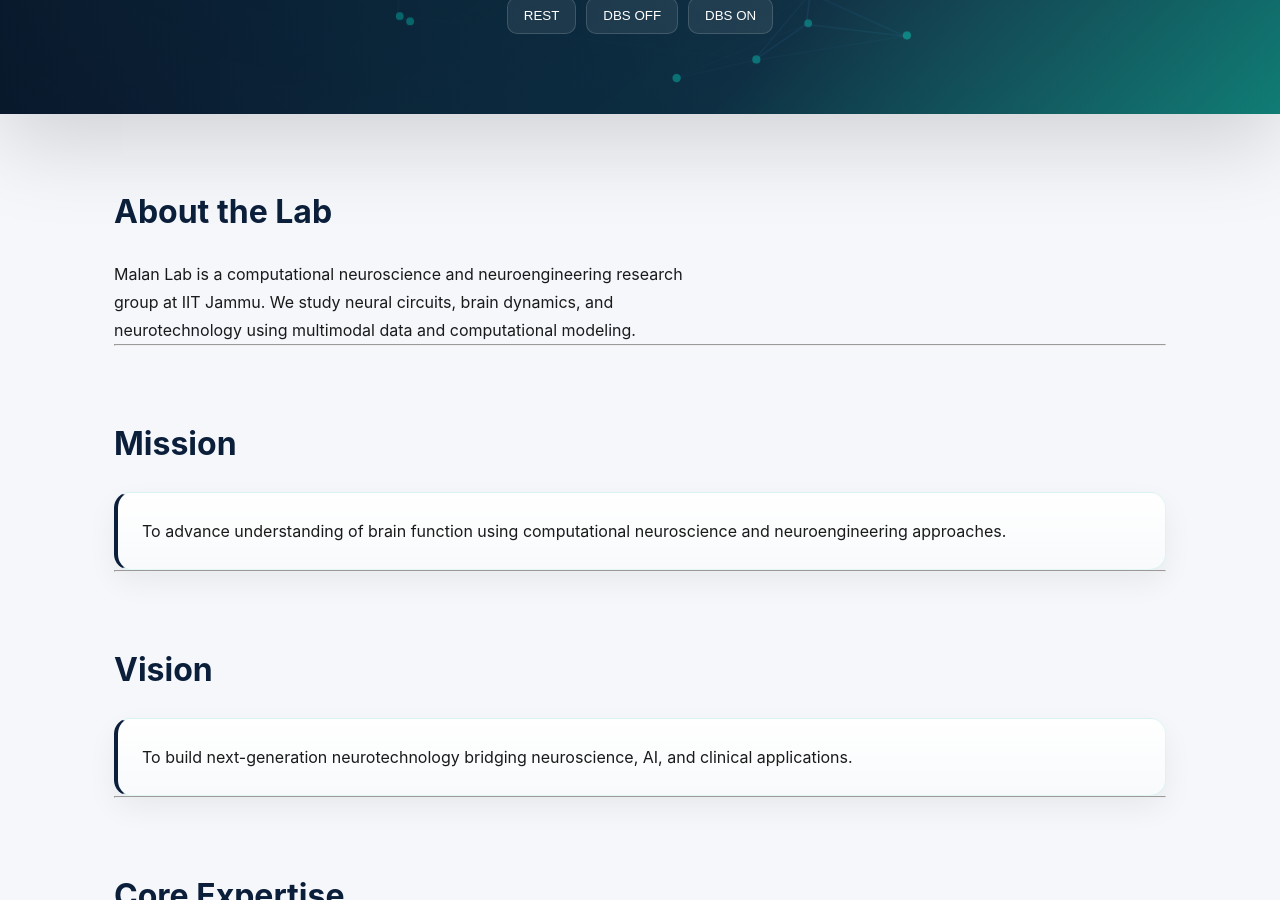
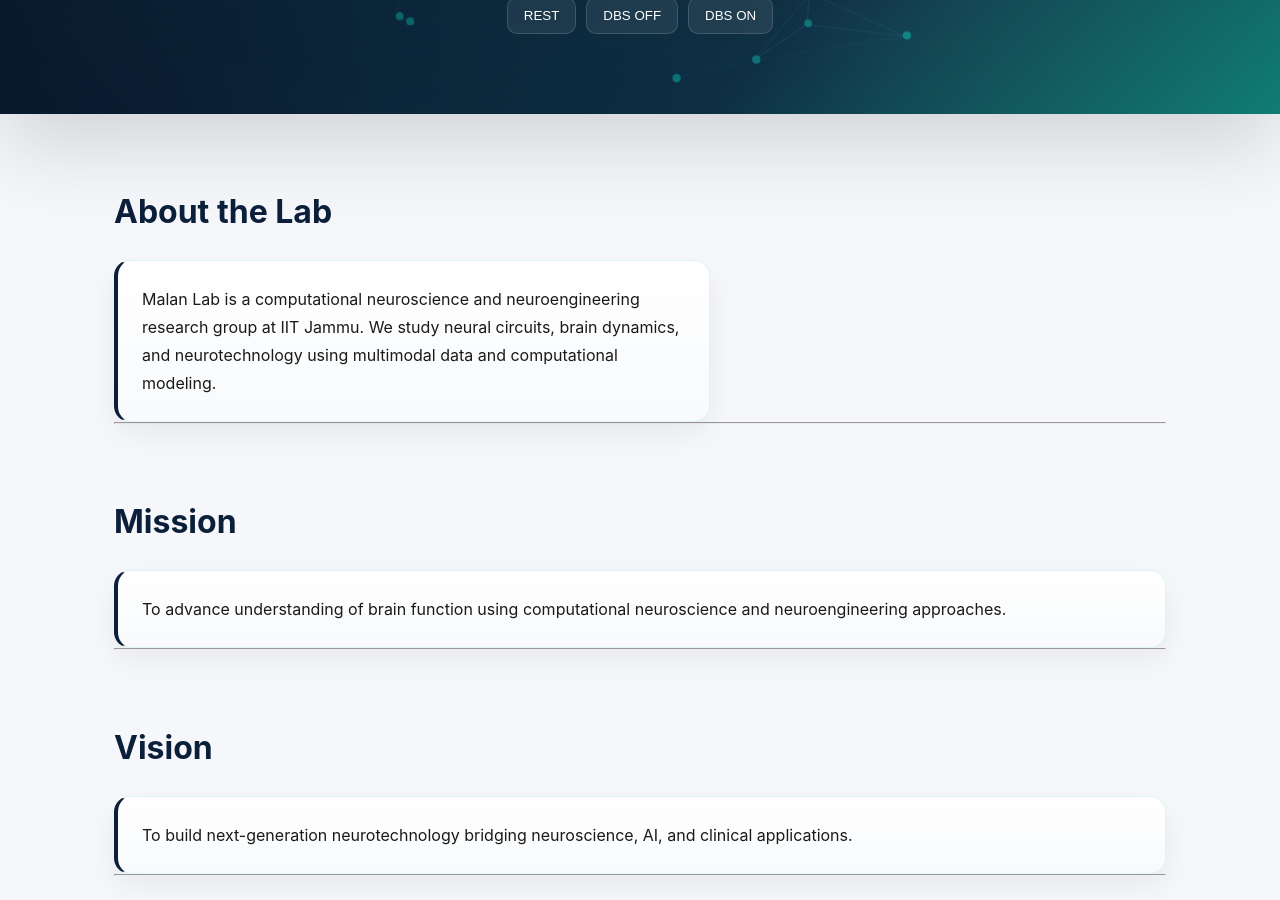
Before and after one commit to malanlab/malanlab.github.io, a Jekyll site: the page built from index.md, in a window 1280 px wide and 900 px high, scrolled down 571 px. Built offline with Jekyll 4.4.1, drawn with Linux system fonts in a browser that asks for light colours.

Commit message:
Update index.md

```diff
--- a/index.md
+++ b/index.md
@@ -6,54 +6,36 @@ title: Malan Lab
 {% include hero.html %}
 
 <div class="container">
-
 <h2>About the Lab</h2>
-
 <div class="about-grid">
-
-  <div>
-    Malan Lab is a computational neuroscience and neuroengineering research group at IIT Jammu. We study neural circuits, brain dynamics, and neurotechnology using multimodal data and computational modeling.
-  </div>
-
+<div class="card">
+Malan Lab is a computational neuroscience and neuroengineering research group at IIT Jammu. We study neural circuits, brain dynamics, and neurotechnology using multimodal data and computational modeling.
 </div>
-
+</div>
 <hr>
-
 <h2>Mission</h2>
-
 <div class="card">
 To advance understanding of brain function using computational neuroscience and neuroengineering approaches.
 </div>
-
 <hr>
-
 <h2>Vision</h2>
-
 <div class="card">
 To build next-generation neurotechnology bridging neuroscience, AI, and clinical applications.
 </div>
-
 <hr>
-
 <h2>Core Expertise</h2>
-
 <div class="grid">
-
 <div class="card">
 <h3>Neural Signal Processing</h3>
 <p>EEG, MEG, LFP analysis, spectral decomposition, and time-frequency modeling.</p>
 </div>
-
 <div class="card">
 <h3>Functional Connectivity</h3>
 <p>WPLI, coherence, phase synchrony, and network neuroscience methods.</p>
 </div>
-
 <div class="card">
 <h3>Motor Control & Disorders</h3>
 <p>Parkinson's disease, freezing of gait, DBS modulation, and motor learning.</p>
 </div>
-
 </div>
-
 </div>
```
